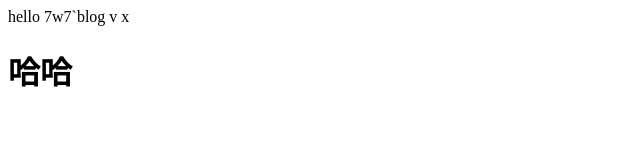
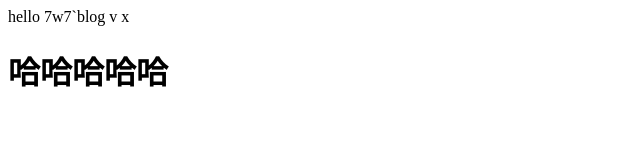
Before and after one commit to 7w7/blog, a plain HTML site: page index.html in a window 1280 px wide. Shown: the whole page, without its empty margins (0-640 px from the left). Drawn offline with Linux system fonts and the light colour scheme.

Commit message:
添加了h1哈哈哈哈

```diff
--- a/index.html
+++ b/index.html
@@ -8,6 +8,6 @@
 </head>
 <body>
    hello  7w7`blog v x
-   <h1 class="lo">哈哈</h1>
+   <h1 class="lo">哈哈哈哈哈 </h1>
 </body>
 </html>
```
